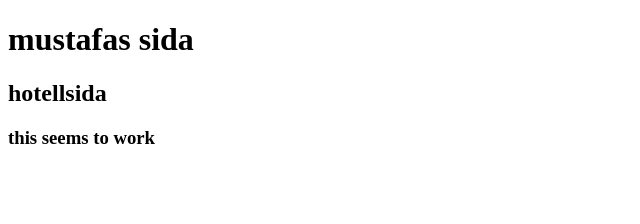
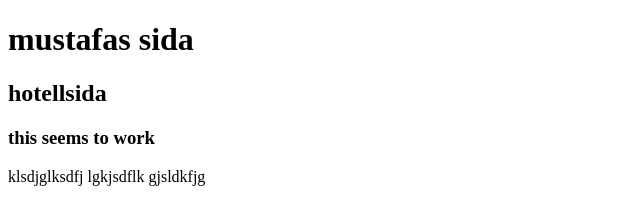
Before and after one commit to Mustafa118/Mustafa118.github.io, a plain HTML site: page index.htm in a window 1280 px wide. Shown: the whole page, without its empty margins (0-640 px from the left). Drawn offline with Linux system fonts and the light colour scheme.

Commit message:
generic commit

```diff
--- a/index.htm
+++ b/index.htm
@@ -5,5 +5,6 @@
 <h1> mustafas sida </h1>
 <h2> hotellsida </h2>
 <h3> this seems to work </h3>
+klsdjglksdfj lgkjsdflk gjsldkfjg
 
 </html>
```
